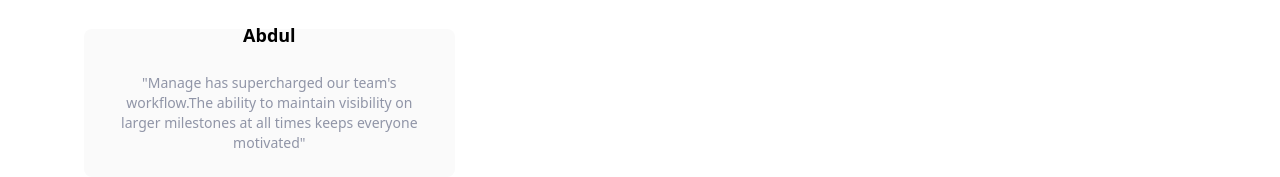
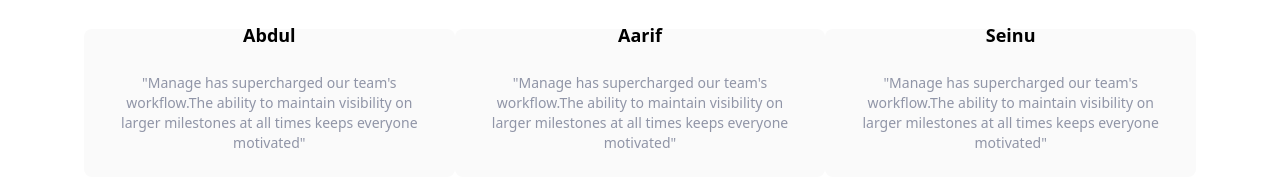
Before and after one commit to Abdul-Gafur/Tailwind-landing-page, a website: page public/index.html in a window 1280 px wide. Shown: the part 1311-1488 px from the top of the page. Drawn offline with Linux system fonts and the light colour scheme.

Commit message:
modified

```diff
--- a/public/index.html
+++ b/public/index.html
@@ -152,6 +152,24 @@
               "Manage has supercharged our team's workflow.The ability to maintain visibility on larger milestones at all times keeps everyone motivated"
             </p>
           </div>
+
+          <!-- Testimonial 2 -->
+          <div class="hidden flex-col items-center p-6 space-y-6 rounded-lg bg-veryLightGray md:flex md:w-1/3">
+            <img src="" alt="" class="w-16 -mt-14">
+            <h5 class="text-lg font-bold">Aarif</h5>
+            <p class="text-sm text-darkGrayishBlue">
+              "Manage has supercharged our team's workflow.The ability to maintain visibility on larger milestones at all times keeps everyone motivated"
+            </p>
+          </div>
+
+          <!-- Testimonial 33 -->
+          <div class="hidden flex-col items-center p-6 space-y-6 rounded-lg bg-veryLightGray md:flex md:w-1/3">
+            <img src="" alt="" class="w-16 -mt-14">
+            <h5 class="text-lg font-bold">Seinu</h5>
+            <p class="text-sm text-darkGrayishBlue">
+              "Manage has supercharged our team's workflow.The ability to maintain visibility on larger milestones at all times keeps everyone motivated"
+            </p>
+          </div>
         </div>
       </div>
     </section>
```
